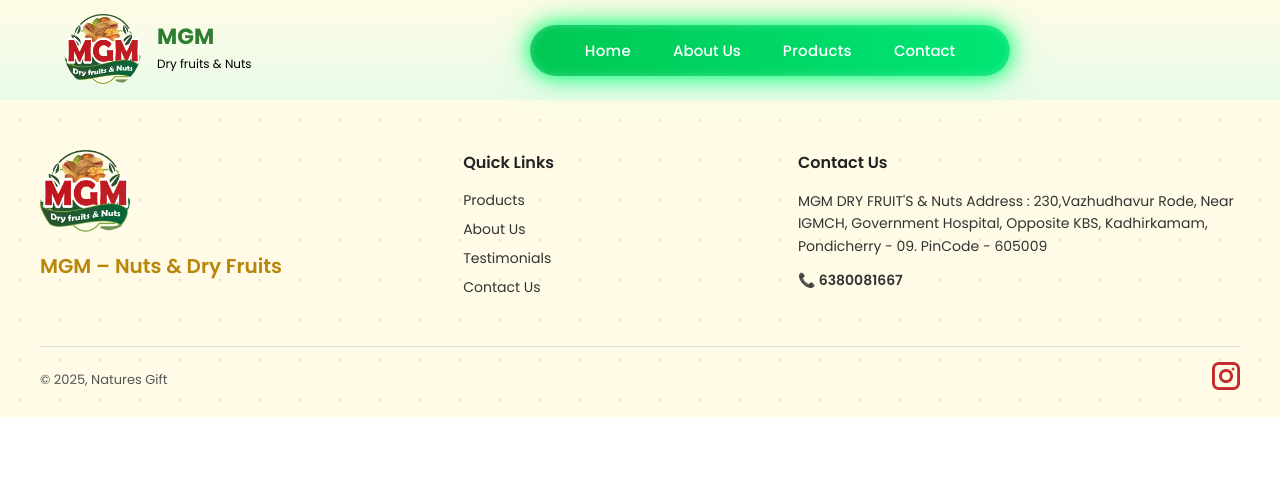
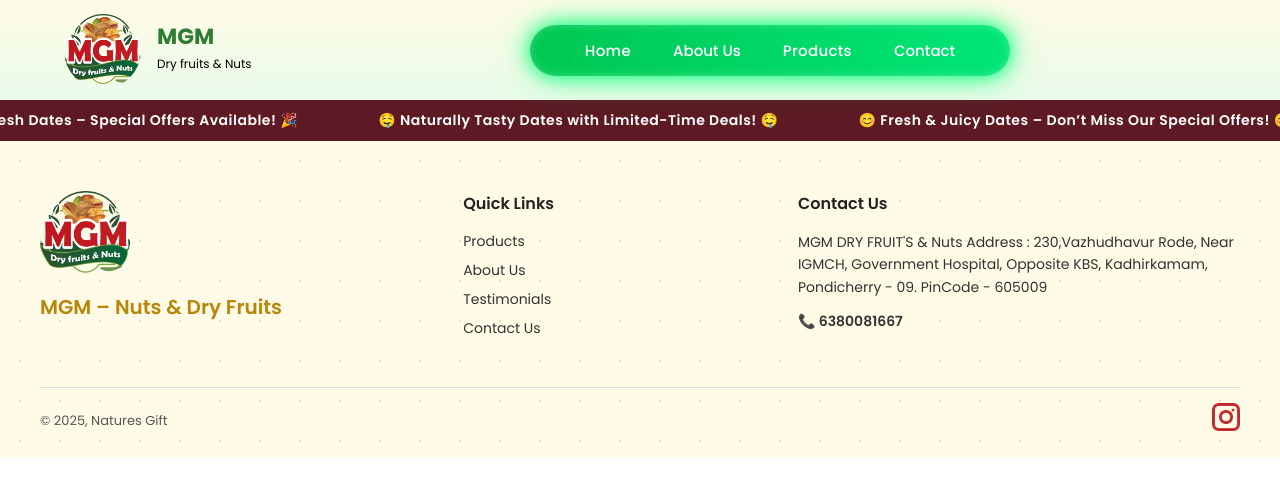
Before and after one commit to veeriaperumal/Mgm-dry-fruits-nuts, a React (Vite) app: page /contact in a window 1280 px wide. Shown: the top 496 px of the page. Built offline with nearby package versions, Linux system fonts and the light colour scheme.

Commit message:
new changes

```diff
--- a/src/App.jsx
+++ b/src/App.jsx
@@ -5,6 +5,7 @@
 import Products from "./Pages/Products";
 import Footer from "./components/Footer";
 import ScrollToTop from "./components/ScrollToTop";
+import Ticker from "./components/Ticker";
 
 function App() {
   return (
@@ -14,7 +15,9 @@
       <ScrollToTop />
 
       {/* Header */}
+
       <Header />
+      <Ticker />
 
       {/* Pages */}
       <Routes>
--- /dev/null
+++ b/src/components/Ticker.css
@@ -0,0 +1,46 @@
+.ticker-wrap {
+  width: 100%;
+  overflow: hidden;
+  background-color: #5d1a24; /* Dark maroon color from reference image */
+  padding: 10px 0;
+  white-space: nowrap;
+}
+
+.ticker {
+  display: flex;
+  width: fit-content;
+}
+
+.ticker__item-container {
+  display: flex;
+  animation: ticker-slide 30s linear infinite;
+}
+
+.ticker__item {
+  color: #ffffff;
+  font-size: 14px;
+  font-weight: 600;
+  padding: 0 40px;
+  display: inline-block;
+  letter-spacing: 0.5px;
+}
+
+/* Infinite Train Animation */
+@keyframes ticker-slide {
+  0% { transform: translateX(0); }
+  100% { transform: translateX(-100%); }
+}
+
+/* Mobile Responsive Adjustments */
+@media (max-width: 768px) {
+  .ticker-wrap {
+    padding: 8px 0;
+  }
+  .ticker__item {
+    font-size: 12px;
+    padding: 0 25px;
+  }
+  .ticker__item-container {
+    animation-duration: 20s; /* Move slightly faster on small screens */
+  }
+}
--- /dev/null
+++ b/src/components/Ticker.jsx
@@ -0,0 +1,31 @@
+import React from "react";
+import "./Ticker.css";
+
+export default function Ticker() {
+  const messages = [
+    "😋 Delicious Dates Starting at ₹149/- 😋",
+    "🎉 Sweet, Fresh Dates – Special Offers Available! 🎉",
+    "🤤 Naturally Tasty Dates with Limited-Time Deals! 🤤",
+    "😊 Fresh & Juicy Dates – Don’t Miss Our Special Offers! 😊",
+    "🌟 Premium Quality Dates with Amazing Offers Inside! 🌟",
+    "🥜 Nutraj Anmol Jumbo Nuts - Extra 10% OFF! 🥜"
+  ];
+
+  return (
+    <div className="ticker-wrap">
+      <div className="ticker">
+        {/* Repeat the content twice for a seamless infinite loop */}
+        <div className="ticker__item-container">
+          {messages.map((msg, index) => (
+            <span key={index} className="ticker__item">{msg}</span>
+          ))}
+        </div>
+        <div className="ticker__item-container" aria-hidden="true">
+          {messages.map((msg, index) => (
+            <span key={`dup-${index}`} className="ticker__item">{msg}</span>
+          ))}
+        </div>
+      </div>
+    </div>
+  );
+}
```
